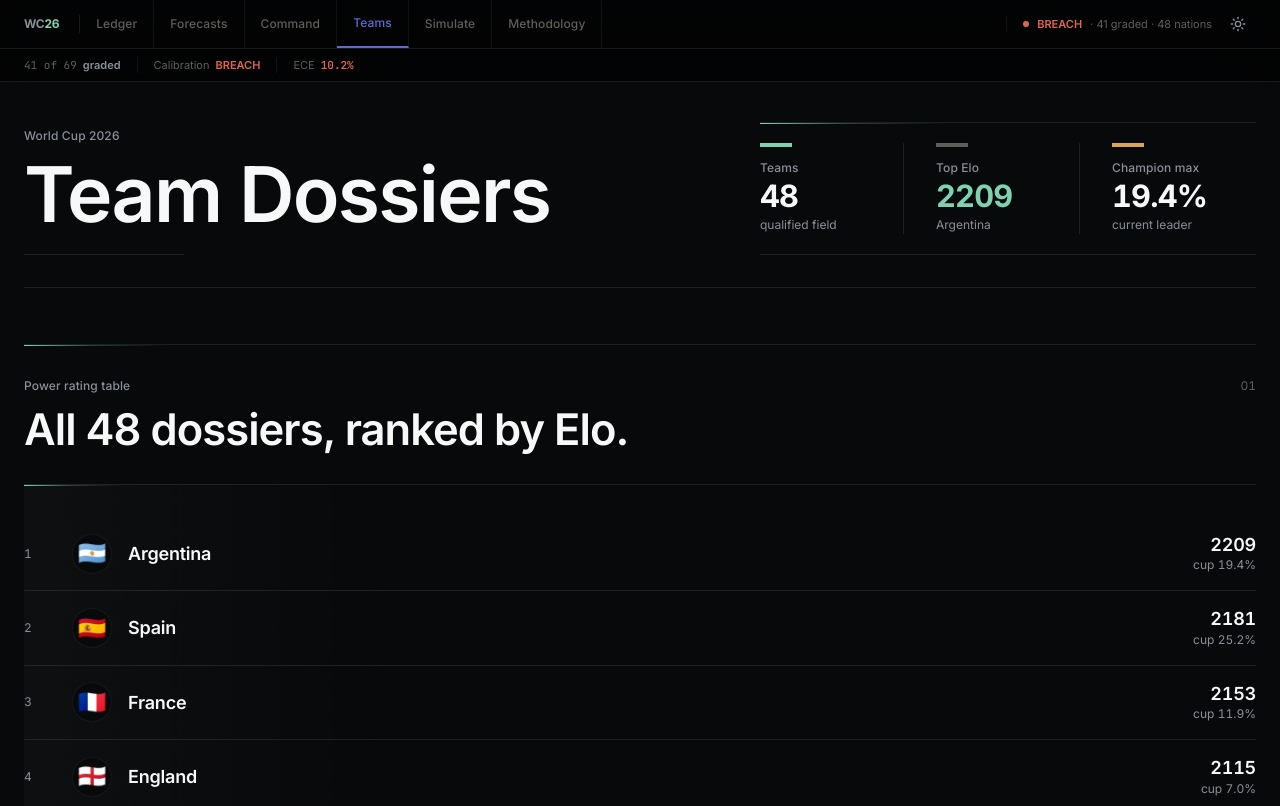
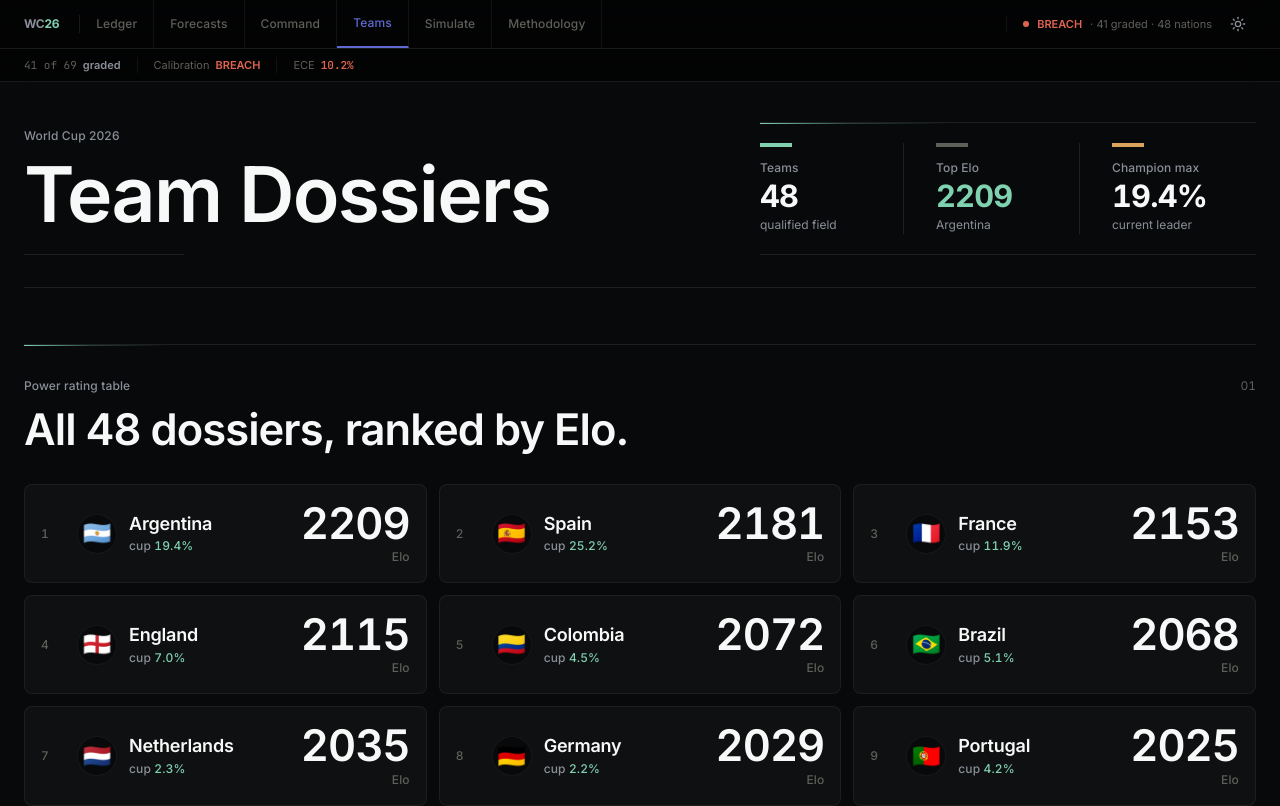
Before and after one commit to Sanjaayyy7/wc26-matchday-briefing, a Next.js app: page /teams in a window 1280 px wide. Shown: the top 806 px of the page. Built offline with nearby package versions, Linux system fonts and the light colour scheme.

Commit message:
feat: reskin /teams to Linear

```diff
--- a/app/teams/page.tsx
+++ b/app/teams/page.tsx
@@ -1,8 +1,9 @@
 import { WCS26Shell } from "@/components/wc26-shell";
 import Link from "next/link";
 import { Crest } from "@/components/crest";
-import { CanvasSection, DataPlane, RouteStack, SignalLine } from "@/components/cinematic";
+import { CanvasSection, RouteStack, SignalLine } from "@/components/cinematic";
 import { NumberTicker } from "@/components/number-ticker";
+import { Surface } from "@/components/ui/surface";
 import { allClubs } from "@/lib/data";
 import model from "@/data/model.json";
 import simulation from "@/data/simulation.json";
@@ -33,17 +34,17 @@ export default function TeamsPage() {
     >
       <RouteStack>
         <CanvasSection eyebrow="Power rating table" title="All 48 dossiers, ranked by Elo.">
-          <DataPlane>
-          <ul className="divide-y divide-[var(--line)]">
+          <div className="grid grid-cols-1 gap-3 sm:grid-cols-2 lg:grid-cols-3">
             {clubs.map((c, i) => {
               const key = c.datasetName ?? c.name;
+              const champPct = (sim[key]?.champion ?? 0) * 100;
               return (
-                <li key={c.id}>
+                <Surface key={c.id} interactive>
                   <Link
                     href={`/team/${c.id}`}
-                    className="grid grid-cols-[2rem_auto_1fr_auto] items-center gap-4 py-4 transition-colors duration-300 hover:bg-[var(--panel)]"
+                    className="group flex items-center gap-3 p-4 transition-colors duration-300 hover:bg-[var(--panel)]"
                   >
-                    <span className="text-caption tabular w-6">{i + 1}</span>
+                    <span className="text-label tabular w-6 shrink-0 text-[var(--ink-faint)]">{i + 1}</span>
                     <Crest
                       short={c.short}
                       primary={c.primary}
@@ -51,26 +52,28 @@ export default function TeamsPage() {
                       name={c.name}
                       size={40}
                     />
-                    <span className="text-title flex-1 truncate">{c.name}</span>
-                    <span className="flex flex-col items-end">
+                    <span className="min-w-0 flex-1">
+                      <span className="text-title block truncate transition-colors duration-300 group-hover:text-[var(--accent)]">{c.name}</span>
+                      <span className="text-label tabular mt-0.5 block text-[var(--ink-muted)]">
+                        cup <span className="text-[var(--up)]">{champPct.toFixed(1)}%</span>
+                      </span>
+                    </span>
+                    <span className="shrink-0 text-right">
                       {ratings[key] !== undefined ? (
                         <NumberTicker
                           value={ratings[key]}
-                          className="text-title"
+                          className="text-display"
                         />
                       ) : (
-                        <span className="text-title">—</span>
+                        <span className="text-display">—</span>
                       )}
-                      <span className="text-caption tabular">
-                        cup {((sim[key]?.champion ?? 0) * 100).toFixed(1)}%
-                      </span>
+                      <span className="text-label tabular mt-0.5 block text-[var(--ink-faint)]">Elo</span>
                     </span>
                   </Link>
-                </li>
+                </Surface>
               );
             })}
-          </ul>
-          </DataPlane>
+          </div>
         </CanvasSection>
       </RouteStack>
     </WCS26Shell>
```
